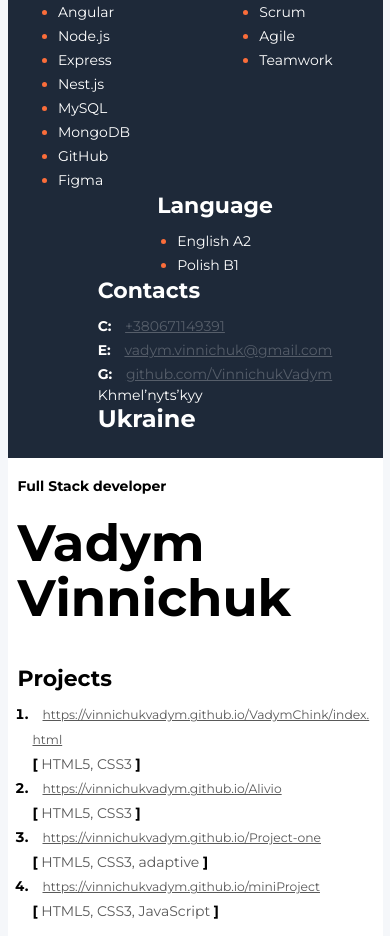
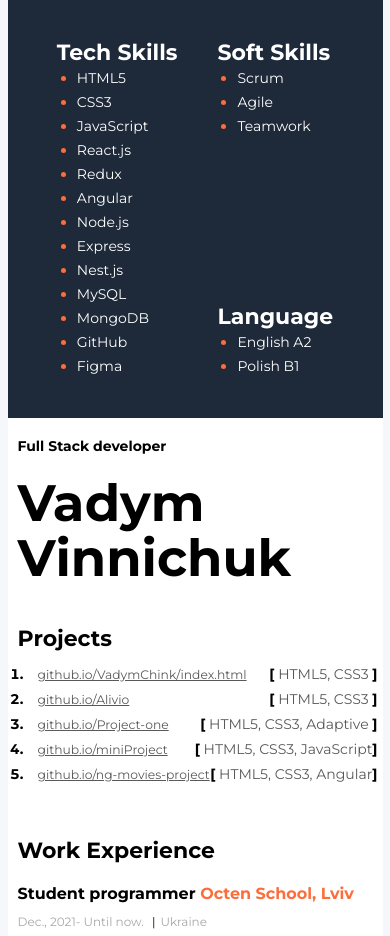
Before and after one commit to VadymChink/cv, a plain HTML site: page index.html in a window 390 px wide. Shown: the part 460-1396 px from the top of the page. Drawn offline with Linux system fonts and the light colour scheme.

Commit message:
end editing cv

```diff
--- /dev/null
+++ b/css/media.css
@@ -0,0 +1,87 @@
+@media (max-width: 1040px) {
+    * {
+        margin: 0;
+        padding: 0;
+        box-sizing: border-box;
+    }
+
+    .main {
+        display: flex;
+        flex-direction: column-reverse;
+        flex-wrap: wrap;
+        min-height: 100%;
+        width: 23.4375rem;
+    }
+
+    .main-content {
+        flex: 1 0 auto;
+        width: 100%;
+        border-bottom-left-radius: 50px;
+        border-bottom-right-radius: 50px;
+        padding: 20px 10px;
+        box-shadow: none;
+    }
+
+    .Projects {
+        width: 22.5rem;
+    }
+
+    .project {
+        /*display: block;*/
+    }
+
+    .project-link {
+        font-size: 0.77rem;
+    }
+
+    .about-description {
+        width: 22.5rem;
+    }
+
+    .work-position,
+    .education {
+        margin-top: 20px;
+    }
+
+    .adaptiveSidebar {
+        display: flex;
+        flex-direction: row;
+        justify-content: space-around;
+        align-items: center;
+        flex-wrap: wrap;
+    }
+
+    .sidebar {
+        width: 100%;
+        border-top-left-radius: 50px;
+        border-top-right-radius: 50px;
+    }
+
+    .skills {
+        display: flex;
+        margin-bottom: 40px;
+    }
+
+    .Tech-Skills {
+        padding-bottom: 0;
+        padding-left: 10px;
+    }
+
+    .Soft-Skills {
+        display: flex;
+        flex-direction: column;
+        justify-content: space-between;
+        padding-right: 10px;
+    }
+
+    .photo {
+        width: 160px;
+        border-radius: 20px;
+        margin-right: 100px;
+        margin-left: 120px;
+    }
+
+    .sidebar-title{
+        margin: 0;
+    }
+}
--- a/css/style.css
+++ b/css/style.css
@@ -58,11 +58,7 @@ body {
 /* Projects style */
 .Projects {
     margin-bottom: 50px;
-    /* width: 23.5rem; */
-}
-
-.br {
-    display: none;
+    width: 30rem;
 }
 
 .title {
@@ -76,7 +72,7 @@ body {
 
 .projects-list {
     padding: 0;
-    margin-left: 15px;
+    margin-left: 10px;
 }
 
 .projects-title {
@@ -85,6 +81,11 @@ body {
     font-size: 0.875rem;
     line-height: 24px;
     color: #000000;
+}
+
+.project {
+    display: flex;
+    justify-content: space-between;
 }
 
 .project,
@@ -211,19 +212,16 @@ body {
     font-size: 1.375rem;
     line-height: 27px;
     margin-bottom: 10px;
+    margin-top: 90px;
 }
 
 .Contacts,
-.Tech-Skills {
+.Tech-Skills{
     padding-left: 40px;
 }
 
 .Contacts {
     margin-bottom: 50px;
-}
-
-.Tech-Skills {
-    padding-bottom: 45px;
 }
 
 .contact-type {
@@ -273,10 +271,7 @@ body {
 
 .Soft-Skills {
     padding-left: 2.5rem;
-}
-
-.Language {
-    padding-left: 2.5rem;
+    /*padding-bottom: 45px;*/
 }
 
 .soft-skills-list {
@@ -297,88 +292,3 @@ body {
     line-height: 24px;
     color: #ffffff;
 }
-
-@media (max-width: 1040px) {
-    * {
-        margin: 0;
-        padding: 0;
-        box-sizing: border-box;
-    }
-
-    .main {
-        display: flex;
-        flex-direction: column-reverse;
-        flex-wrap: wrap;
-        min-height: 100%;
-        width: 23.4375rem;
-    }
-
-    .main-content {
-        flex: 1 0 auto;
-        width: 100%;
-        border-bottom-left-radius: 50px;
-        border-bottom-right-radius: 50px;
-        padding: 20px 10px;
-        box-shadow: none;
-    }
-
-    .Projects {
-        width: 22.5rem;
-    }
-
-    .delete {
-        display: none;
-    }
-
-    .br {
-        display: block;
-    }
-
-    .project-link {
-        font-size: 0.77rem;
-    }
-
-    .about-description {
-        width: 22.5rem;
-    }
-
-    .work-position,
-    .education {
-        margin-top: 20px;
-    }
-
-    .adaptiveSidebar {
-        display: flex;
-        flex-direction: row;
-        justify-content: space-around;
-        align-items: center;
-        flex-wrap: wrap;
-    }
-
-    .sidebar {
-        width: 100%;
-        border-top-left-radius: 50px;
-        border-top-right-radius: 50px;
-    }
-
-    .Tech-Skills {
-        padding-bottom: 0;
-        padding-left: 10px;
-    }
-
-    .Soft-Skills {
-        padding-right: 10px;
-    }
-
-    .photo {
-        width: 160px;
-        border-radius: 20px;
-        margin-right: 100px;
-        margin-left: 120px;
-    }
-
-    .Contacts {
-        margin-bottom: 25px;
-        order: 4;
-    }
-}
--- a/index.html
+++ b/index.html
@@ -10,6 +10,7 @@
     <link href="https://fonts.googleapis.com/css2?family=Montserrat:wght@400;700&display=swap" rel="stylesheet">
     <title>Resume</title>
     <link rel="stylesheet" href="css/style.css">
+    <link rel="stylesheet" href="css/media.css">
 
 </head>
 
@@ -29,44 +30,63 @@
             <h3 class="title">Projects</h3>
             <ol class="projects-list">
                 <li class="projects-title">
-                    <span class="project">
+                    <div class="project">
+                        <div>
                             <a href="https://vinnichukvadym.github.io/VadymChink/index.html" target="_blank"
-                            class="project-link">https://vinnichukvadym.github.io/VadymChink/index.html</a>
-                    <span class="delete">.............</span><br class="br">
-                    <span class="project-bracket">[</span>  HTML5, CSS3 <span class="project-bracket">]</span>
-                </span>
+                               class="project-link">github.io/VadymChink/index.html</a>
+                        </div>
+                        <div>
+                            <span class="project-bracket">[</span> HTML5, CSS3 <span class="project-bracket">]</span>
+                        </div>
+                    </div>
                 </li>
                 <li class="projects-title">
-                    <span class="project">
-                         <a href="https://vinnichukvadym.github.io/Alivio" target="_blank" class="project-link">https://vinnichukvadym.github.io/Alivio</a>
-                    <span class="delete">..........................................................</span><br
-                            class="br">
-                    <span class="project-bracket">[</span>  HTML5, CSS3 <span class="project-bracket">]</span>
-                </span>
+                    <div class="project">
+                        <div>
+                            <a href="https://vinnichukvadym.github.io/Alivio" target="_blank"
+                               class="project-link">github.io/Alivio</a>
+                        </div>
+                        <div>
+                            <span class="project-bracket">[</span> HTML5, CSS3 <span class="project-bracket">]</span>
+                        </div>
+                    </div>
                 </li>
                 <li class="projects-title">
-                    <span class="project"><a href="https://vinnichukvadym.github.io/Project-one" target="_blank"
-                                             class="project-link">https://vinnichukvadym.github.io/Project-one</a>
-                    <span class="delete">....................</span><br class="br">
-                    <span class="project-bracket">[</span> HTML5, CSS3, adaptive <span class="project-bracket">]</span>
-                </span>
+                    <div class="project">
+                        <div>
+                            <a href="https://vinnichukvadym.github.io/Project-one" target="_blank"
+                               class="project-link">github.io/Project-one</a>
+                        </div>
+                        <div>
+                            <span class="project-bracket">[</span> HTML5, CSS3, Adaptive <span
+                                class="project-bracket">]</span>
+                        </div>
+                    </div>
                 </li>
                 <li class="projects-title">
-                   <span class="project">
-                    <a href="https://vinnichukvadym.github.io/miniProject" target="_blank" class="project-link">https://vinnichukvadym.github.io/miniProject</a>
-                    <span class="delete">.................</span> <br class="br">
-                    <span class="project-bracket">[</span> HTML5, CSS3, JavaScript <span
+                    <div class="project">
+                        <div>
+                            <a href="https://vinnichukvadym.github.io/miniProject" target="_blank"
+                               class="project-link">github.io/miniProject</a>
+                        </div>
+                        <div>
+                            <span class="project-bracket">[</span> HTML5, CSS3, JavaScript<span
                                 class="project-bracket">]</span>
-                   </span>
+                        </div>
+                    </div>
                 </li>
-                <!--				<li class="projects-title">-->
-                <!--                   <span class="project">-->
-                <!--                    <a href="https://vinnichukvadym.github.io/miniProject" target="_blank" class="project-link">https://vinnichukvadym.github.io/miniProject</a>-->
-                <!--                    <span class="delete">.................</span> <br class="br">-->
-                <!--                    <span class="project-bracket">[</span> HTML5, CSS3, Angular <span-->
-                <!--		                   class="project-bracket">]</span>-->
-                <!--                   </span>-->
-                <!--				</li>-->
+                <li class="projects-title">
+                    <div class="project">
+                        <div>
+                            <a href="https://vinnichukvadym.github.io/ng-movies-project" target="_blank"
+                               class="project-link">github.io/ng-movies-project</a>
+                        </div>
+                        <div>
+                            <span class="project-bracket">[</span> HTML5, CSS3, Angular<span
+                                class="project-bracket">]</span>
+                        </div>
+                    </div>
+                </li>
             </ol>
         </div>
         <!--Work-->
@@ -106,7 +126,8 @@
             </div>
             <!--Company2-->
             <div>
-                <h4 class="work-position">CNC machine operator<span class="organization"> DP Krasyliv Aggregate Plant (KAZ)</span>
+                <h4 class="work-position">CNC machine operator<span
+                        class="organization"> DP Krasyliv Aggregate Plant (KAZ)</span>
                 </h4>
                 <p class="period">July 2016 - July 2018 <span class="line">|</span> Ukraine</p>
                 <ul class="work-list">
@@ -151,7 +172,7 @@
     <!--Sidebar-->
     <aside class="sidebar">
         <div class="adaptiveSidebar">
-            <img src="img/2 (2).jpg" alt="Error" class="photo">
+            <img src="img/avatar.jpg" alt="avatar" class="photo">
             <!--Contacts-->
             <div class="Contacts">
                 <h3 class="sidebar-title">Contacts</h3>
@@ -174,6 +195,8 @@
 
                 </div>
             </div>
+            <!--Skills-->
+            <div class="skills">
                 <!--Tech Skills-->
                 <div class="Tech-Skills">
                     <h3 class="sidebar-title">Tech Skills</h3>
@@ -196,6 +219,7 @@
 
                 <!--Soft Skills-->
                 <div class="Soft-Skills">
+                    <div>
                         <h3 class="sidebar-title">Soft Skills</h3>
                         <ul class="soft-skills-list">
                             <li class="soft-skills-item"><span class="soft-skills-text">Scrum</span></li>
@@ -212,6 +236,8 @@
                         </ul>
                     </div>
                 </div>
+            </div>
+        </div>
     </aside>
 
 
```
Also changed, not shown: img/avatar.jpg (renamed from img/2 (2).jpg). Lines whose indentation alone changed are shown as unchanged.
